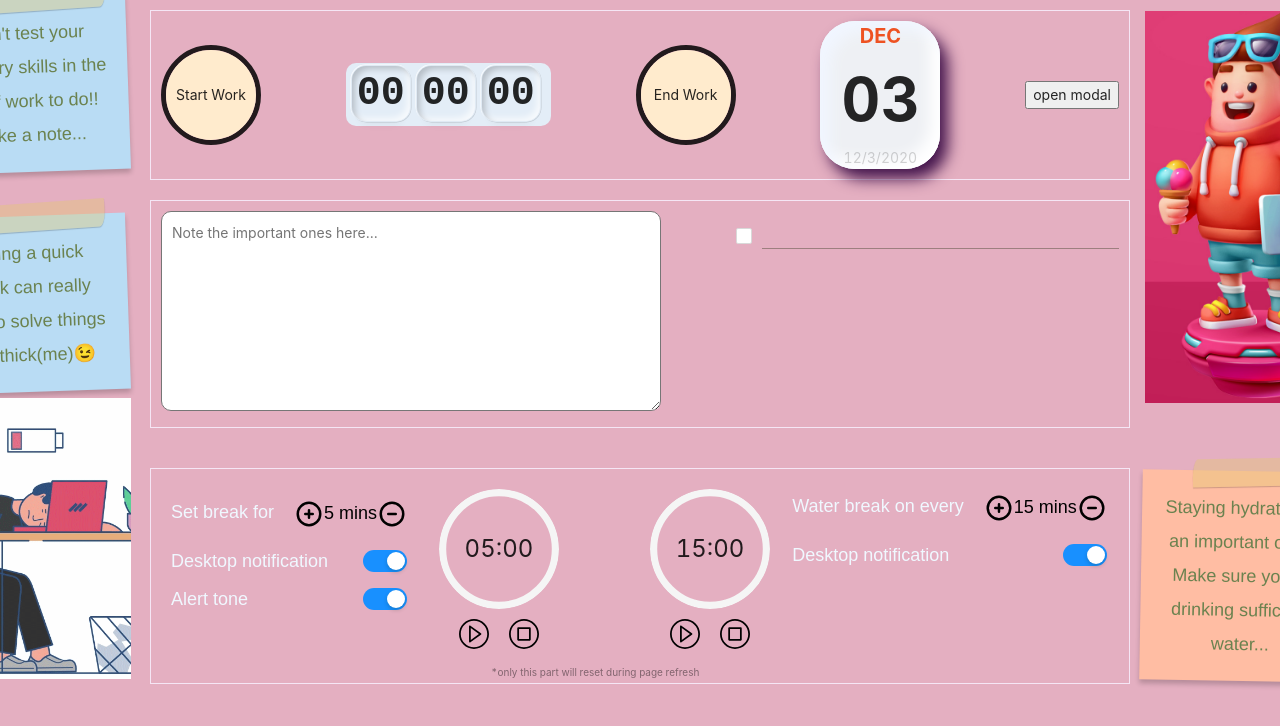
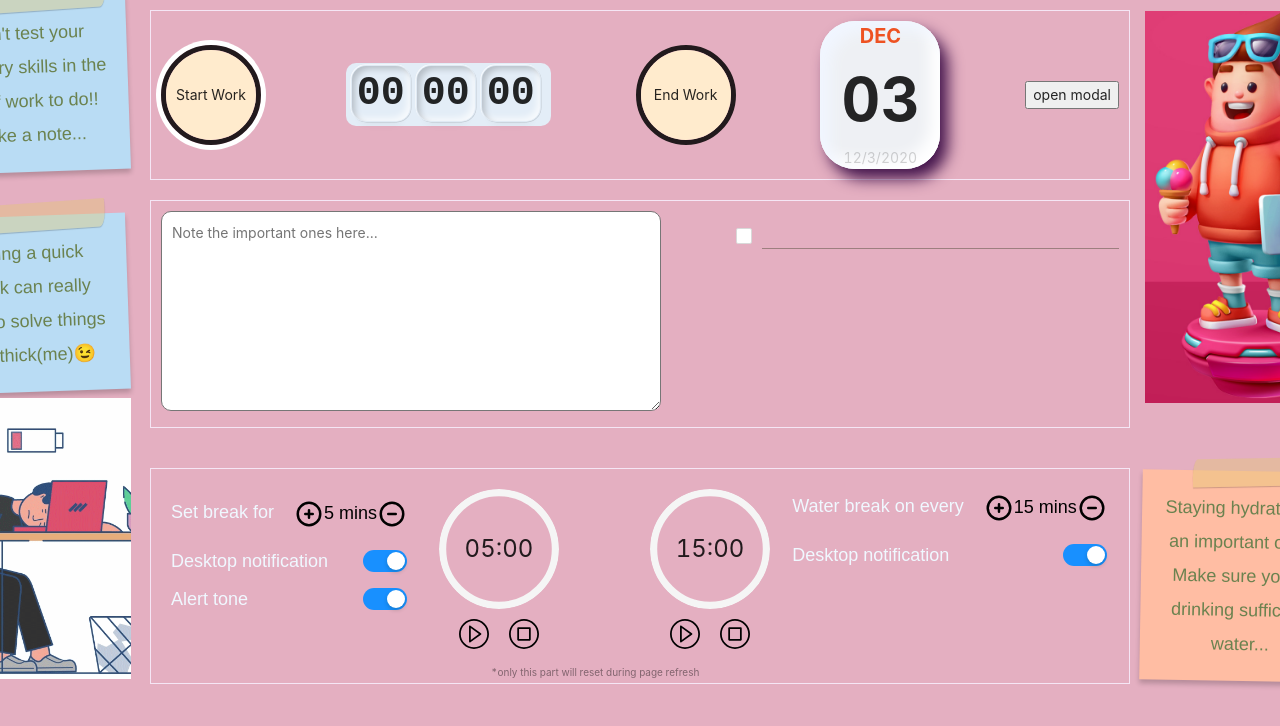
Before and after one commit to karthick3018/wfh-mate, a React (Create React App) app: page / in a window 1280 px wide. In both pictures the pointer is over the element 211 px from the left and 94 px from the top of the page. Shown: the top 726 px of the page. Built offline with nearby package versions, Linux system fonts and the light colour scheme.

Commit message:
shadow effects added

```diff
--- a/package.json
+++ b/package.json
@@ -9,6 +9,7 @@
     "antd": "^4.7.3",
     "react": "^17.0.1",
     "react-dom": "^17.0.1",
+    "react-ga": "^3.3.0",
     "react-scripts": "3.4.4",
     "react-web-notification": "^0.8.0"
   },
--- a/src/components/workTimer/workTimer.css
+++ b/src/components/workTimer/workTimer.css
@@ -35,6 +35,18 @@ border: 1px solid rgba(0,0,0,0.01);
   height: 100px;
 }
 
+.control-button:hover:after {
+  -webkit-transform: scale(0.85);
+  -moz-transform: scale(0.85);
+  -ms-transform: scale(0.85);
+  transform: scale(0.85);
+  opacity: 0.5;
+}
+
+.control-button:hover {
+  box-shadow: 0 0 0 5px rgba(255, 255, 255, 1);
+}
+
 .control-button-inner{
   width: 90px;
   height: 90px;
```
